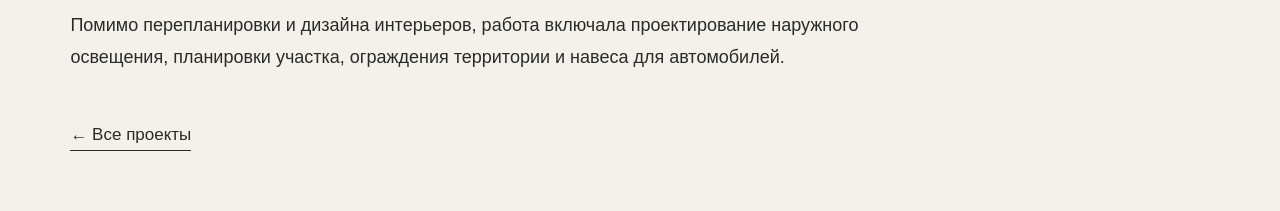
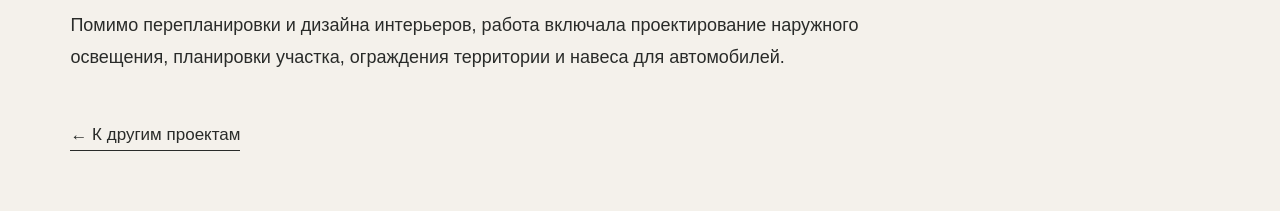
Before and after one commit to To4-ka/design-deco-site, a plain HTML site: page house-350.html in a window 1280 px wide. Shown: the part 980-1191 px from the top of the page. Drawn offline with Linux system fonts and the light colour scheme.

Commit message:
Modify main content and update navigation link
Updated the main content section and navigation link text.

```diff
--- a/house-350.html
+++ b/house-350.html
@@ -28,5 +28,5 @@ h2{letter-spacing:.012em;line-height:1.19}
 <body data-cms-project="house-350">
 <a class="skip" href="#main">Перейти к содержанию</a>
 <header class="wrap top"><a class="brand" href="#main">Татьяна Черепахина<span class="subbrand">Архитектор-дизайнер</span></a><nav aria-label="Навигация" class="nav"><a href="#projects">Проекты</a><a href="#approach">Подход</a><a href="#about">Обо мне</a><a href="#services">Сотрудничество</a><a href="index.html#contact">Контакты</a></nav></header>
-<main id="main"><section class="wrap page-intro"><div class="eyebrow">Загородный дом, 350 м²</div><h1>Архитектура сложного пространства</h1><p class="case-text">Перепланировка и дизайн интерьера двухэтажного дома с мансардой. Сложная геометрия кровли, перепады уровней, промежуточные этажи и естественное освещение через мансардные окна. Дополнительно спроектированы наружное освещение, планировка участка, забор и навес для автомобилей.</p><a class="back-link" href="index.html#projects">← Все проекты</a></section><section class="wrap gallery"><img alt="house-350 — визуализация 1" loading="lazy" src="assets/house-350-01.jpg"/><img alt="house-350 — визуализация 2" loading="lazy" src="assets/house-350-02.jpg"/><img alt="house-350 — визуализация 3" loading="lazy" src="assets/house-350-03.jpg"/><img alt="house-350 — визуализация 4" loading="lazy" src="assets/house-350-04.jpg"/><img alt="house-350 — визуализация 5" loading="lazy" src="assets/house-350-05.jpg"/><img alt="house-350 — визуализация 6" loading="lazy" src="assets/house-350-06.jpg"/><img alt="house-350 — визуализация 7" loading="lazy" src="assets/house-350-07.jpg"/><img alt="house-350 — визуализация 8" loading="lazy" src="assets/house-350-08.jpg"/></section></main><footer class="wrap footer"><span>© Татьяна Черепахина · Архитектор-дизайнер</span><p><a href="https://t.me/design_d_eco">Обсудить проект в Telegram</a></p></footer>
+<main id="main"><section class="wrap page-intro"><div class="eyebrow">Загородный дом, 350 м²</div><h1>Архитектура сложного пространства</h1><p class="case-text">Перепланировка и дизайн интерьера двухэтажного дома с мансардой. Сложная геометрия кровли, перепады уровней, промежуточные этажи и естественное освещение через мансардные окна. Дополнительно спроектированы наружное освещение, планировка участка, забор и навес для автомобилей.</p><a class="back-link" href="index.html#projects">← К другим проектам</a></section><section class="wrap gallery"><img alt="house-350 — визуализация 1" loading="lazy" src="assets/house-350-01.jpg"/><img alt="house-350 — визуализация 2" loading="lazy" src="assets/house-350-02.jpg"/><img alt="house-350 — визуализация 3" loading="lazy" src="assets/house-350-03.jpg"/><img alt="house-350 — визуализация 4" loading="lazy" src="assets/house-350-04.jpg"/><img alt="house-350 — визуализация 5" loading="lazy" src="assets/house-350-05.jpg"/><img alt="house-350 — визуализация 6" loading="lazy" src="assets/house-350-06.jpg"/><img alt="house-350 — визуализация 7" loading="lazy" src="assets/house-350-07.jpg"/><img alt="house-350 — визуализация 8" loading="lazy" src="assets/house-350-08.jpg"/></section></main><footer class="wrap footer"><span>© Татьяна Черепахина · Архитектор-дизайнер</span><p><a href="https://t.me/design_d_eco">Обсудить проект в Telegram</a></p></footer>
 <script defer="True" src="js/editor-content.js"></script></body></html>
```
